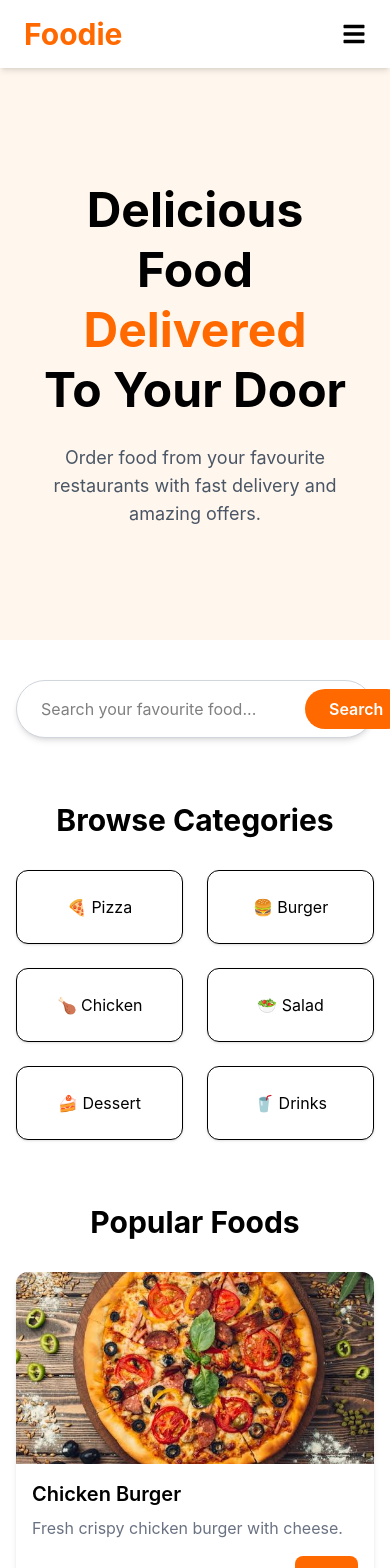
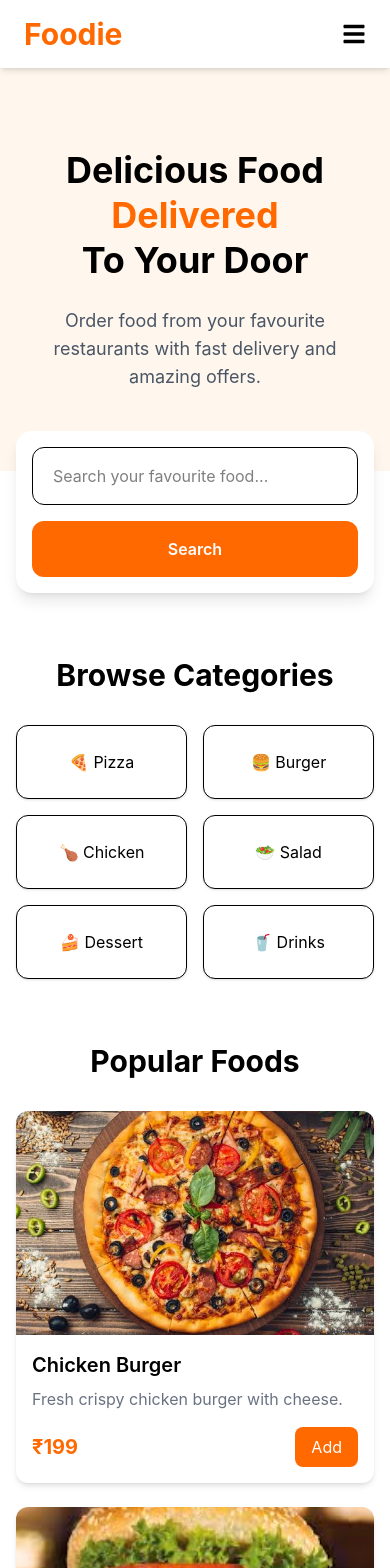
Before and after one commit to kishore-404-dotcom/food-delivery-app, a React (Vite) app in the folder client/: page / in a window 390 px wide. Shown: the top 1568 px of the page. Built offline with nearby package versions, Linux system fonts and the light colour scheme.

Commit message:
style: improve responsive layout for home page

```diff
--- a/client/src/components/home/Categories.tsx
+++ b/client/src/components/home/Categories.tsx
@@ -9,12 +9,12 @@ const categories = [
 
 function Categories() {
   return (
-    <section className="mx-auto mt-16 max-w-6xl px-4">
+    <section className="mx-auto mt-16 max-w-7xl px-4">
       <h2 className="mb-8 text-center text-3xl font-bold">
         Browse Categories
       </h2>
 
-      <div className="grid grid-cols-2 gap-6 md:grid-cols-3 lg:grid-cols-6">
+      <div className="grid grid-cols-2 gap-4 sm:grid-cols-3 lg:grid-cols-6">
         {categories.map((category) => (
           <div
             key={category}
--- a/client/src/components/home/FoodGrid.tsx
+++ b/client/src/components/home/FoodGrid.tsx
@@ -40,7 +40,7 @@ function FoodGrid() {
         Popular Foods
       </h2>
 
-      <div className="grid gap-6 sm:grid-cols-2 lg:grid-cols-4">
+      <div className="grid grid-cols-1 gap-6 sm:grid-cols-2 lg:grid-cols-4">
         {foods.map((food) => (
           <div
             key={food.id}
@@ -49,7 +49,7 @@ function FoodGrid() {
             <img
               src={food.image}
               alt={food.name}
-              className="h-48 w-full object-cover"
+              className="h-56 w-full object-cover"
             />
 
             <div className="p-4">
--- a/client/src/components/home/Hero.tsx
+++ b/client/src/components/home/Hero.tsx
@@ -1,7 +1,7 @@
 function Hero() {
   return (
-    <section className="bg-orange-50 px-8 py-28 text-center">
-      <h1 className="text-5xl font-bold leading-tight md:text-6xl">
+    <section className="bg-orange-50 px-6 py-20 text-center md:px-8 md:py-28">
+      <h1 className="text-4xl font-bold leading-tight md:text-6xl">
         Delicious Food
         <span className="text-orange-500"> Delivered</span>
         <br />
--- a/client/src/components/home/SearchBar.tsx
+++ b/client/src/components/home/SearchBar.tsx
@@ -1,14 +1,14 @@
 function SearchBar() {
   return (
-    <section className="mt-10 flex justify-center px-4">
-      <div className="flex w-full max-w-xl rounded-full border border-gray-300 bg-white p-2 shadow-md">
+    <section className="mx-auto -mt-10 w-full max-w-3xl px-4">
+      <div className="flex flex-col gap-4 rounded-2xl bg-white p-4 shadow-lg sm:flex-row">
         <input
           type="text"
           placeholder="Search your favourite food..."
-          className="flex-1 rounded-full px-4 py-2 outline-none"
+          className="flex-1 rounded-xl border px-5 py-4 outline-none"
         />
 
-        <button className="rounded-full bg-orange-500 px-6 py-2 font-semibold text-white hover:bg-orange-600">
+        <button className="rounded-xl bg-orange-500 px-8 py-4 font-semibold text-white hover:bg-orange-600">
           Search
         </button>
       </div>
--- a/client/src/components/home/WhyChooseUs.tsx
+++ b/client/src/components/home/WhyChooseUs.tsx
@@ -7,7 +7,7 @@ function WhyChooseUs() {
         Why Choose Foodie?
       </h2>
 
-      <div className="grid gap-8 md:grid-cols-3">
+      <div className="grid grid-cols-1 gap-8 md:grid-cols-3">
         <div className="rounded-xl bg-white p-8 text-center shadow-md">
           <FaShippingFast className="mx-auto text-5xl text-orange-500" />
           <h3 className="mt-4 text-2xl font-semibold">Fast Delivery</h3>
```
